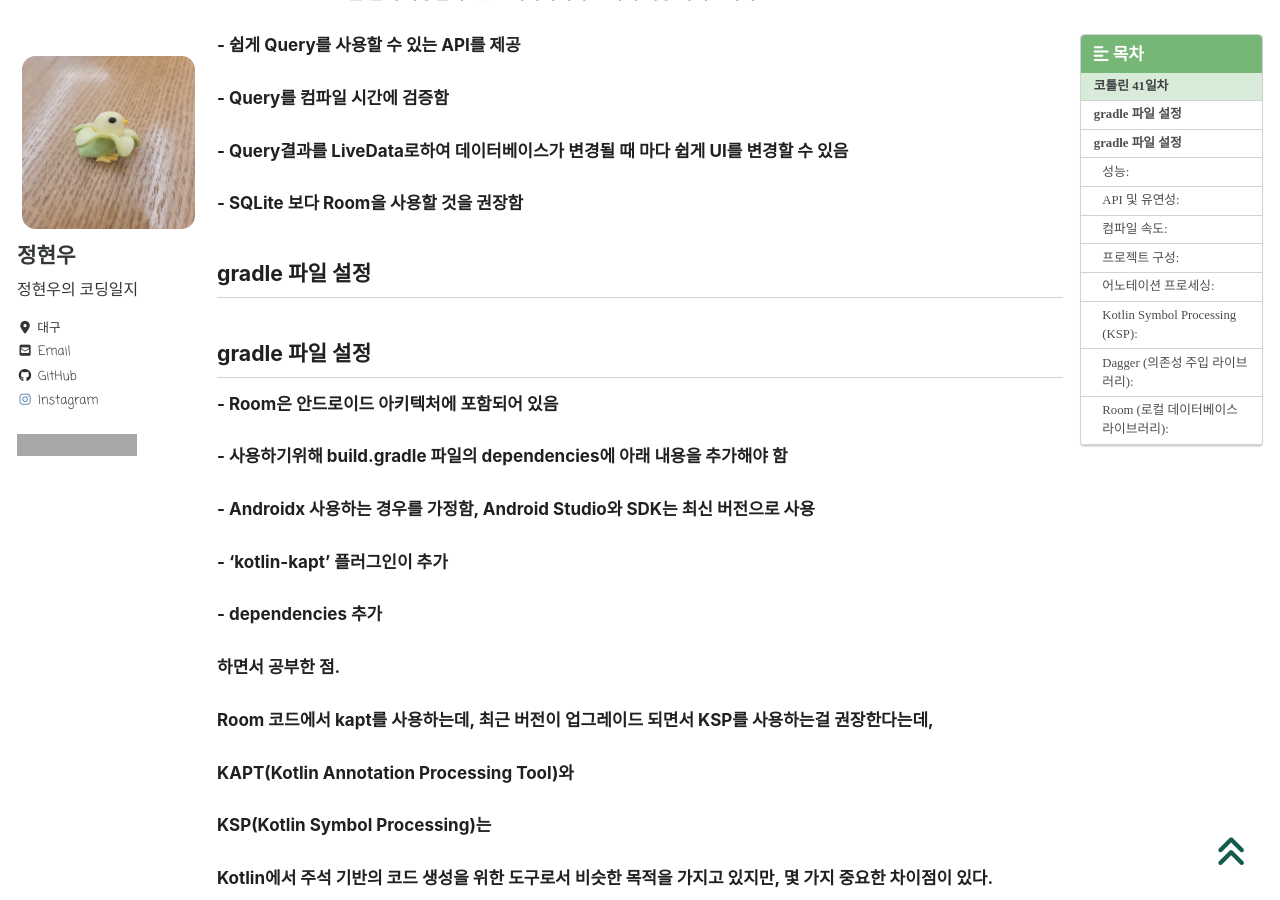
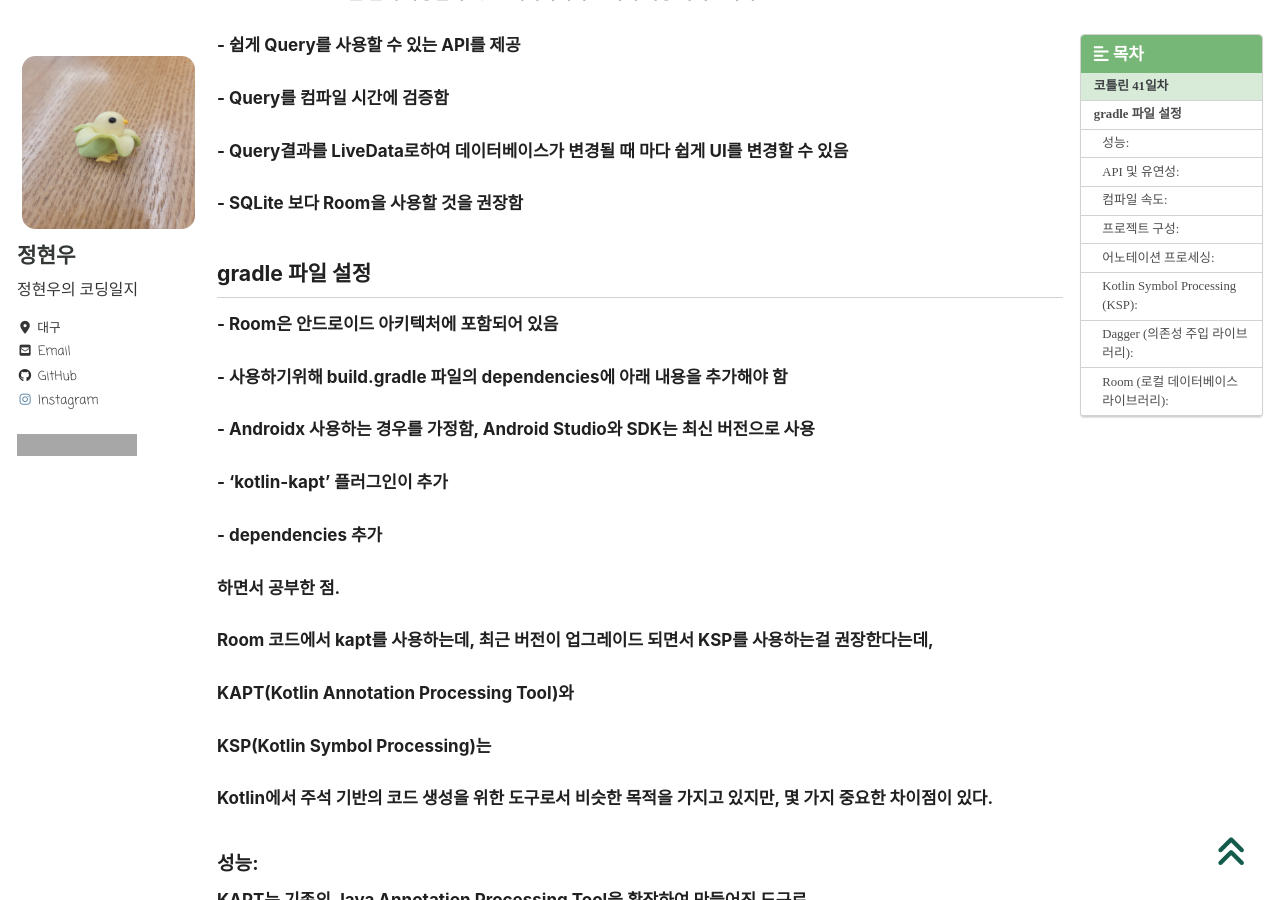
Before and after one commit to hyunparrot/hyunparrot.github.io, a Jekyll site: the page built from _posts/Blog/2024-01-23-kotlin-41.md, in a window 1280 px wide and 900 px high, scrolled down 907 px. Built offline with Jekyll 4.4.1, drawn with Linux system fonts in a browser that asks for light colours; cached includes are drawn as plain includes; nearby versions of some CDN libraries; some web fonts are replaced; comment, search, counter and statistics services are not loaded; grey boxes are pictures that could not be loaded.

Commit message:
Update 2024-01-23-kotlin-41.md

```diff
--- a/_posts/Blog/2024-01-23-kotlin-41.md
+++ b/_posts/Blog/2024-01-23-kotlin-41.md
@@ -14,10 +14,7 @@ date: 2024-01-23
 last_modified_at: 2024-01-23
 
 ---
-
-
 ## 코틀린 41일차
-
 
 # Preference란?
 
@@ -47,8 +44,6 @@ last_modified_at: 2024-01-23
    **- Query결과를 LiveData로하여 데이터베이스가 변경될 때 마다 쉽게 UI를 변경할 수 있음**
 
 **- SQLite 보다 Room을 사용할 것을 권장함**
-
-## gradle 파일 설정
 
 ## gradle 파일 설정
 
```
